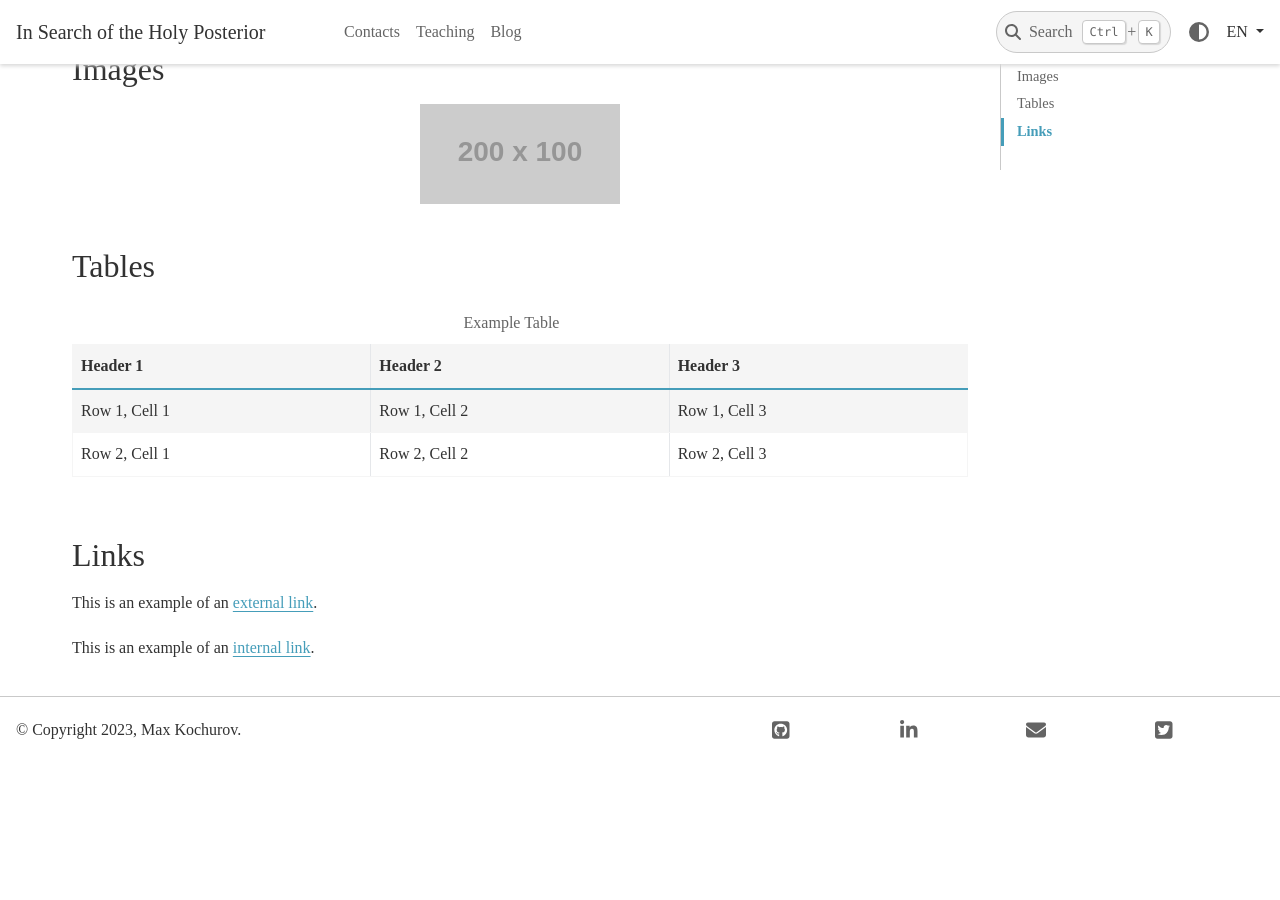
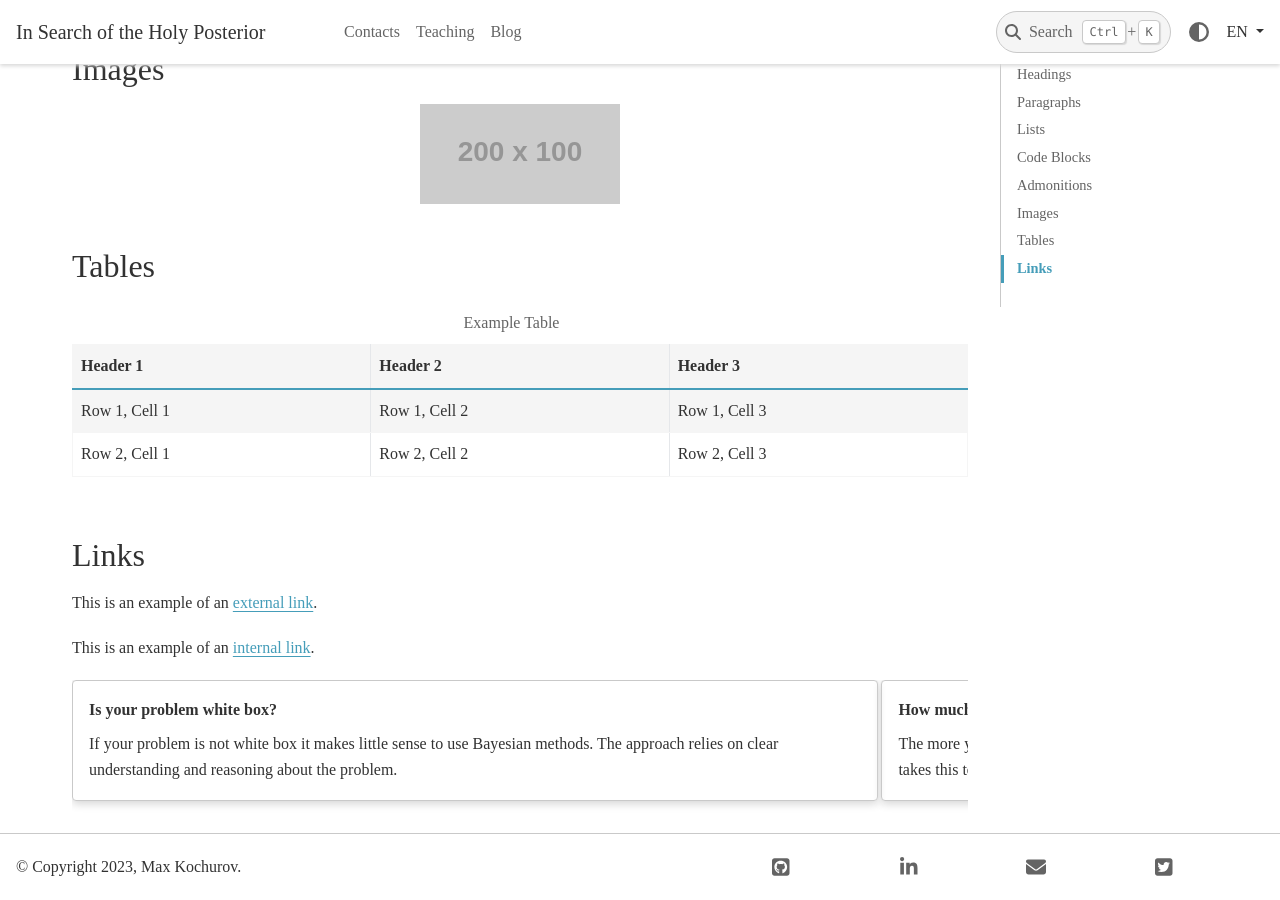
Before and after one commit to ferrine/blog, a Sphinx documentation site: the page built from source/test.rst, in a window 1280 px wide and 900 px high, scrolled down 1577 px. Built offline with Sphinx 7.4.7 and the PyData theme 0.15.4, drawn with Linux system fonts in a browser that asks for light colours; some web fonts are replaced; before the commit the page ends 2340 px from its top, so only the background shows below that.

```diff
--- a/environment.yml
+++ b/environment.yml
@@ -4,7 +4,7 @@ channels:
 dependencies:
   - python=3.9
   - ablog
-  - sphinx
+  - sphinx<7
   - sphinx-reredirects
   - sphinx-intl
   - pre-commit
@@ -14,4 +14,4 @@ dependencies:
   - pip:
     - pydata_sphinx_theme
     - sphinx-design
-    - sphinx-carousel
+    - git+https://github.com/ferrine/sphinx-carousel.git@gettext-fix
--- a/source/test.rst
+++ b/source/test.rst
@@ -96,3 +96,20 @@ Links
 This is an example of an `external link <https://www.example.com>`_.
 
 This is an example of an :ref:`internal link <test_css_layout>`.
+
+.. card-carousel:: 1
+
+   .. card:: Is your problem **white box**?
+
+      If your problem is not white box it makes little sense to use Bayesian methods.
+      The approach relies on clear understanding and reasoning about the problem.
+
+   .. card:: How much do you know about the problem?
+
+      The more you understand about the model and process it describes the better is the solution.
+      No traditional approach takes this to the absolute and translates expert opinions to rigor definition.
+
+   .. card:: Do you understand causal relations of your problem?
+
+      Understanding relations is a half-way to build a Bayesian model.
+      Ignoring these relations leads to biased estimates and decisions.
```
Also changed, not shown: source/posts/2023/r2d2m2/environment.yml (added, +9 -0 lines).
